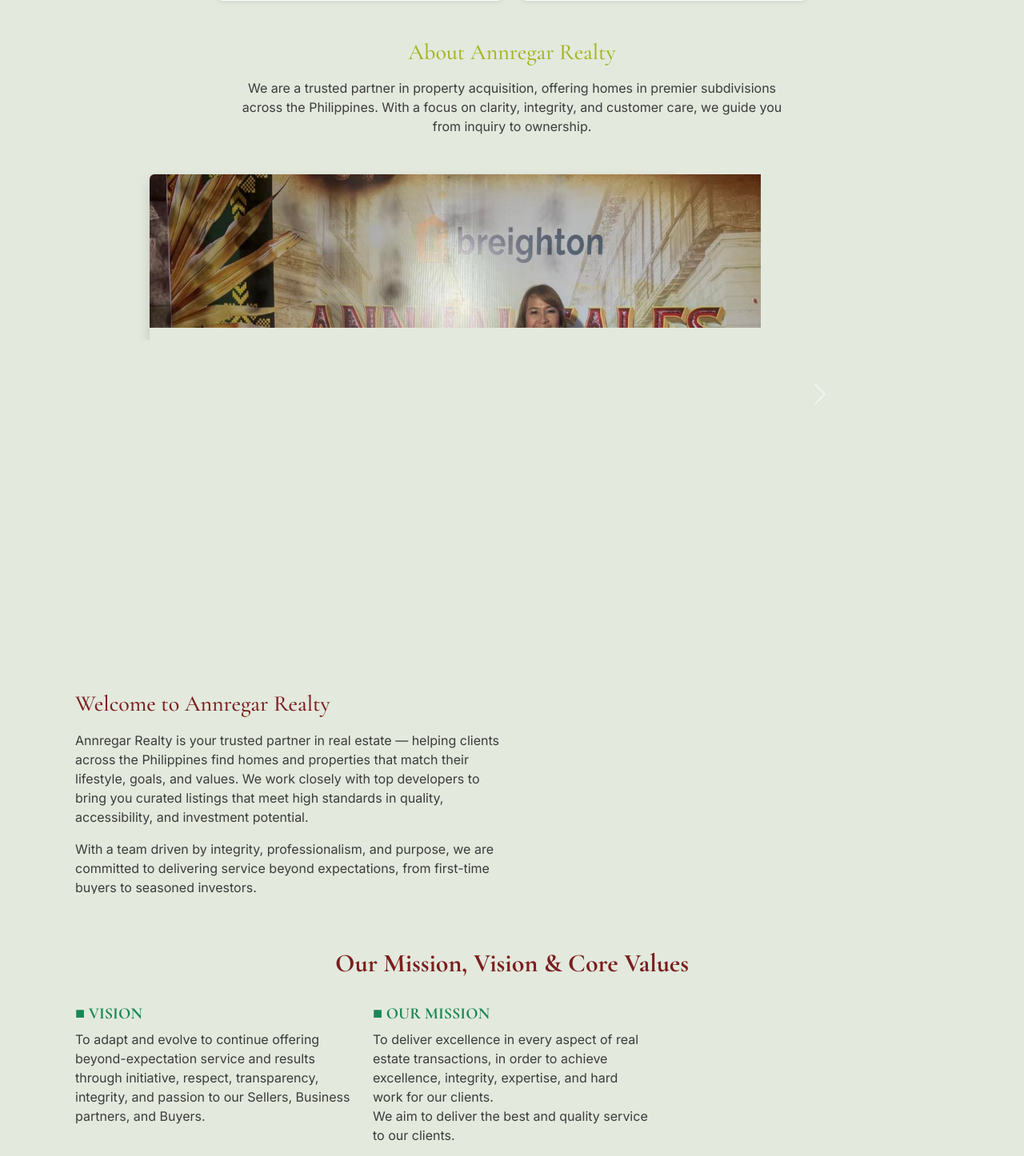
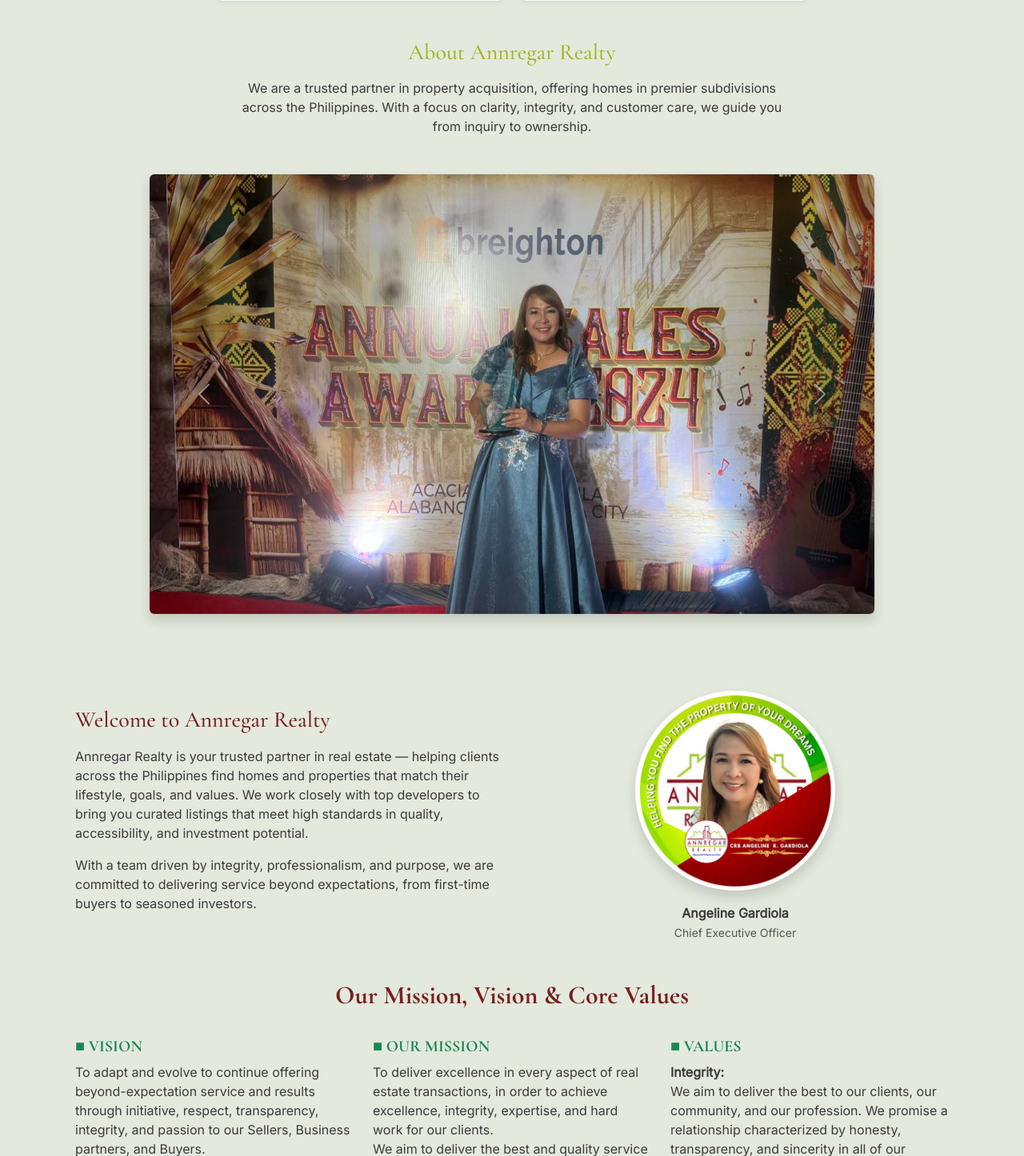
Before and after one commit to tmthyosio/annregarrealty, a Django app: page / in a window 1280 px wide. Shown: the part 643-2089 px from the top of the page at 80% size. Run offline with Django 5.2, Linux system fonts and the light colour scheme; data comes from the database, SQL or seed files in the repository; some libraries are stand-ins or nearby versions.

Commit message:
CEO picture

```diff
--- a/properties/templates/properties/home.html
+++ b/properties/templates/properties/home.html
@@ -84,7 +84,7 @@
       </p>
     </div>
     <div class="col-md-6 text-center" data-aos="fade-left">
-      <img src="{% static 'properties/ceo.jpg' %}" class="img-fluid rounded-circle shadow" alt="CEO of Annregar Realty" style="max-width: 250px;">
+      <img src="{% static 'properties/ceo.png' %}" class="img-fluid rounded-circle shadow" alt="CEO of Annregar Realty" style="max-width: 250px;">
       <p class="mt-3 mb-0"><strong>Angeline Gardiola</strong></p>
       <small class="text-muted">Chief Executive Officer</small>
     </div>
```
Also changed, not shown: properties/static/properties/ceo.png (added), 5 other files.
